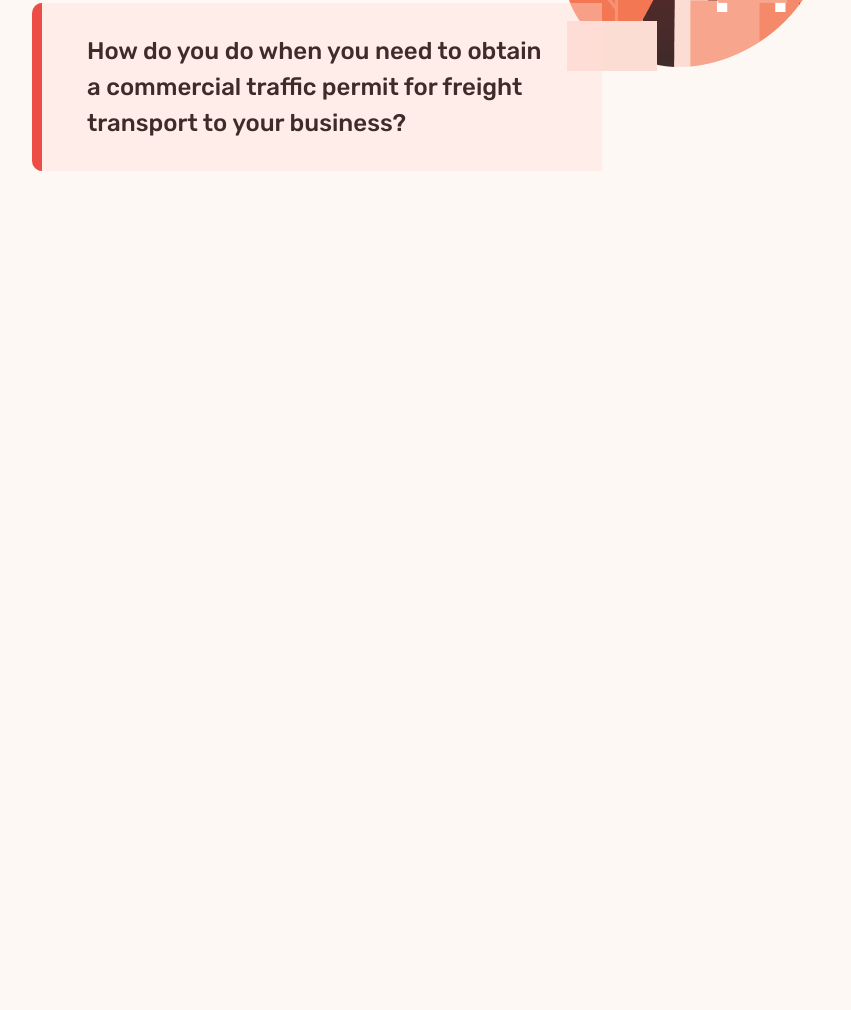
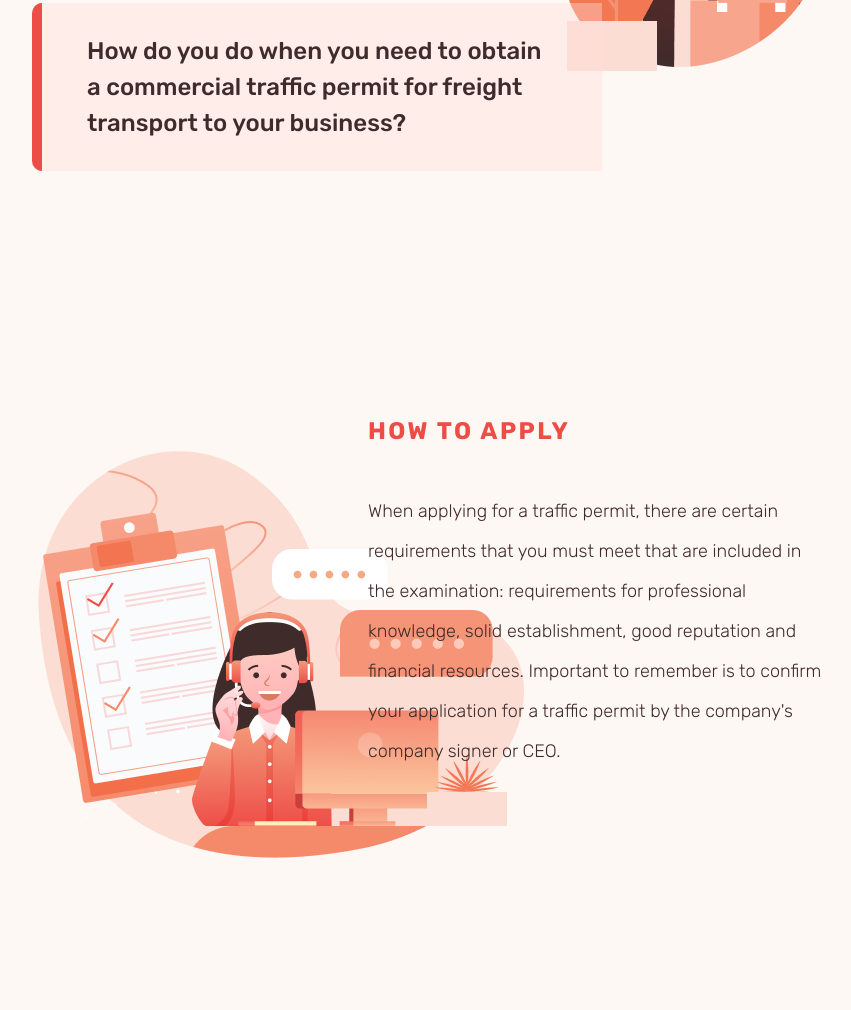
Before and after one commit to Tiutiunnyk-Liliia/trafico, a website: page app/index.html in a window 1280 px wide. Shown: the part 1670-2680 px from the top of the page, without its empty margins (217-1068 px from the left). Before the commit the page ends 2001 px from the top, so only its background shows below. Drawn offline with nearby package versions, Linux system fonts and the light colour scheme.

```diff
--- a/app/index.html
+++ b/app/index.html
@@ -51,6 +51,26 @@
     </div>
 </section>
 
+<section class="apply">
+    <div class="apply__inner">
+        <div class="apply__info">
+            <div class="apply__title title">
+                How to apply
+            </div>
+            <div class="apply__text">
+                When applying for a traffic permit, there are certain requirements that you must meet that
+                are included in the examination: requirements for professional knowledge, solid establishment,
+                good reputation and financial resources. Important to remember is to confirm your application
+                for a traffic permit by the company's company signer or CEO.
+            </div>
+        </div>
+    </div>
+</section>
+
+<section class="faq">
+
+</section>
+
 
 
 
--- a/app/scss/_global.scss
+++ b/app/scss/_global.scss
@@ -62,4 +62,5 @@
   line-height: 40px;
   letter-spacing: 0.1em;
   color: #EE4D47;
+  text-transform: uppercase;
 }
--- a/app/scss/style.scss
+++ b/app/scss/style.scss
@@ -93,6 +93,36 @@
   border-top-left-radius: 10px;
 }
 
+.apply{
+  padding: 0 240px 120px 128px;
+  min-height: 679px;
+  height: 100%;
+  background-image: url(../img/apply.png);
+  background-repeat: no-repeat;
+  background-size: auto;
+  background-position: 130px center;
+}
+
+.apply__inner{
+  display: flex;
+  justify-content: flex-end;
+}
+
+.apply__title{
+  margin-bottom: 40px;
+}
+
+.apply__info{
+  max-width: 455px;
+  padding-top: 80px;
+}
+
+.apply__text{
+  font-weight: 300;
+  font-size: 18px;
+  line-height: 40px;
+}
+
 
 
 
```
Also changed, not shown: app/css/stylemin.css, app/img/apply.png (added).
